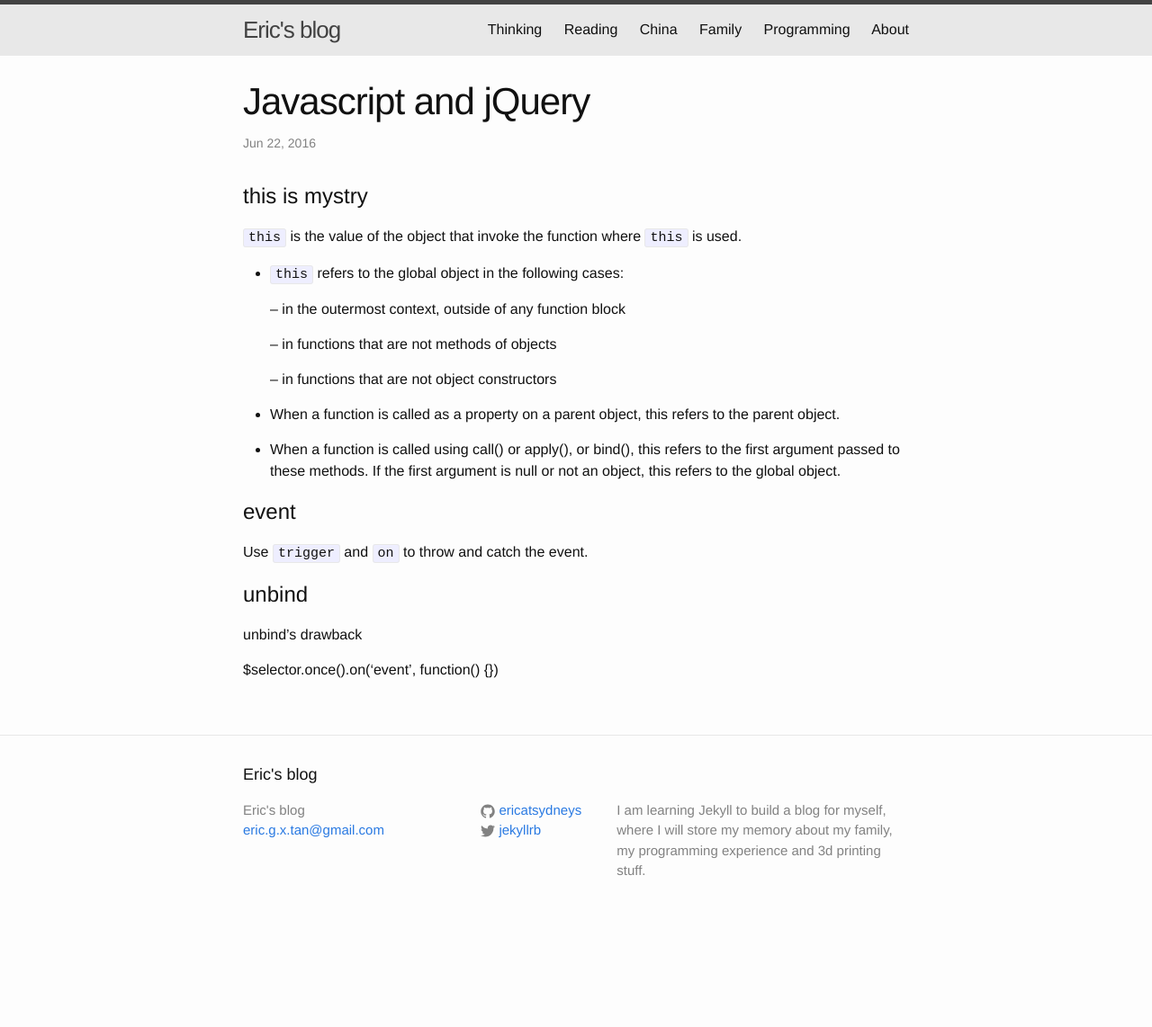
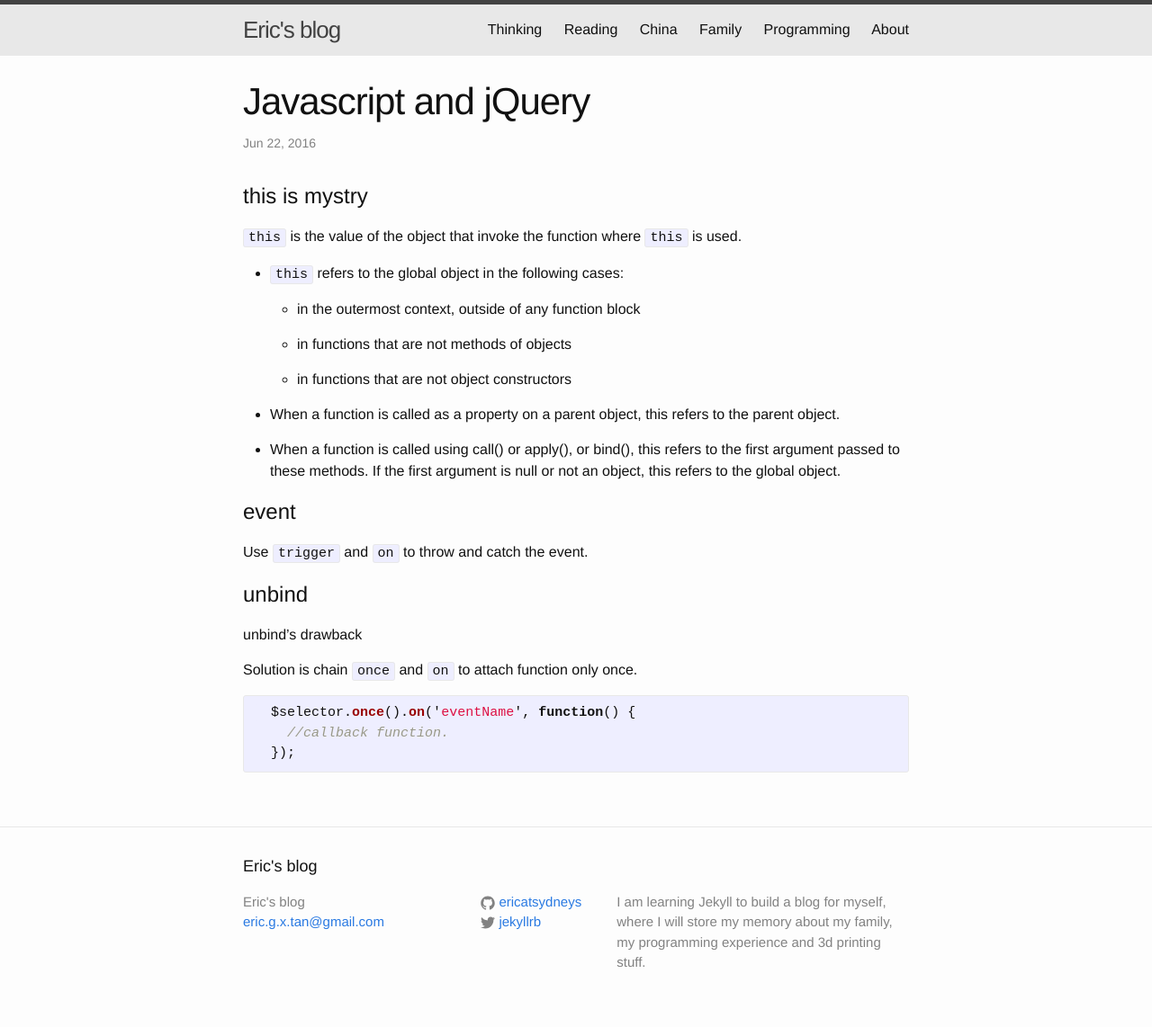
Before and after one commit to ericatsydney/ericatsydney.github.io, a Jekyll site: the page built from _posts/2016-06-22-js-jquery-basic.markdown, in a window 1280 px wide. Shown: the whole page at 90% size. Built offline with Jekyll 4.4.1, drawn with Linux system fonts in a browser that asks for light colours; before the commit the page ends 1040 px from its top, so only the background shows below that.

Commit message:
Update javascript basic.

```diff
--- a/_posts/2016-06-22-js-jquery-basic.markdown
+++ b/_posts/2016-06-22-js-jquery-basic.markdown
@@ -12,11 +12,11 @@ this is mystry
 
 - `this` refers to the global object in the following cases:
 
-  -- in the outermost context, outside of any function block
+  - in the outermost context, outside of any function block
 
-  -- in functions that are not methods of objects
+  - in functions that are not methods of objects
 
-  -- in functions that are not object constructors
+  - in functions that are not object constructors
 
 - When a function is called as a property on a parent object, this refers to the parent object.
 
@@ -33,4 +33,9 @@ unbind
 
 unbind's drawback
 
-$selector.once().on('event', function() {})
+Solution is chain `once` and `on` to attach function only once.
+{% highlight javascript%}
+  $selector.once().on('eventName', function() {
+    //callback function.
+  });
+{% endhighlight %}
```
